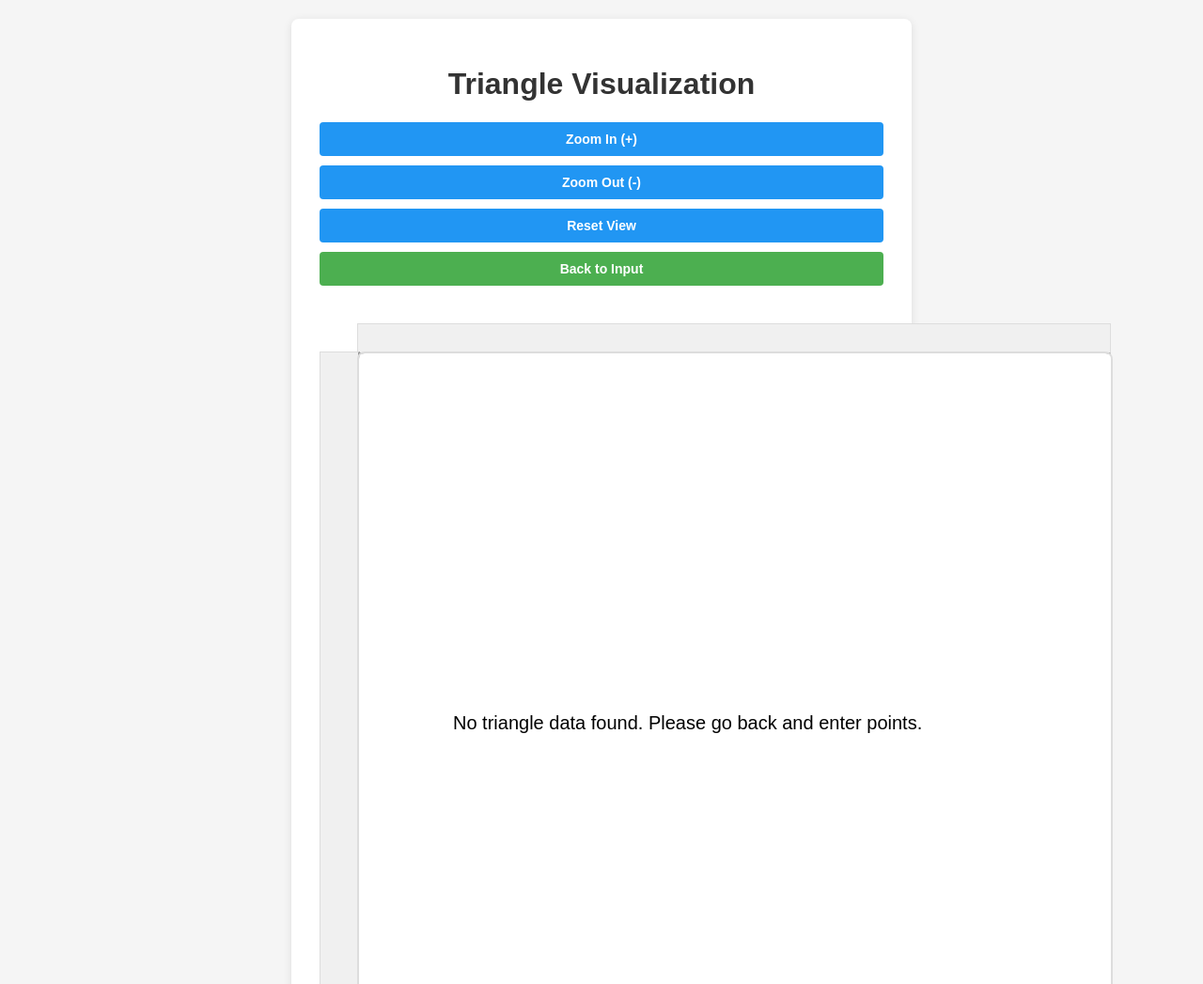
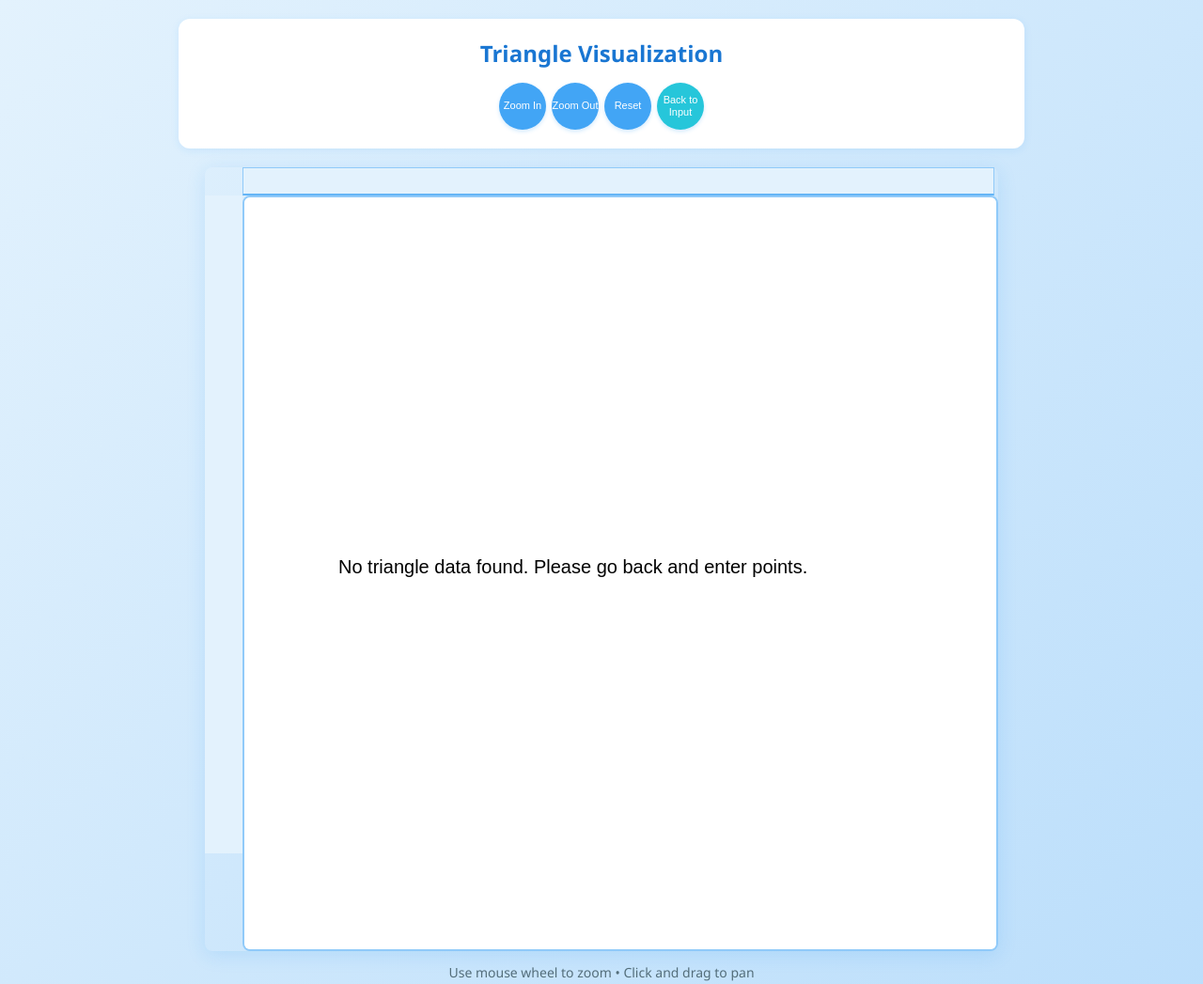
Before and after one commit to Yuvalheiman1/SmileCloudeHW, a plain HTML site: page display.html in a window 1280 px wide. Shown: the top 1047 px of the page at 94% size. Drawn offline with Linux system fonts and the light colour scheme.

Commit message:
Improve UI and styling for triangle visualization; enhance angle display
broke ruler fanctionality.

```diff
--- a/css/style.css
+++ b/css/style.css
@@ -1,10 +1,36 @@
 /* Styles for Triangle Angle Display */
 
+* {
+    box-sizing: border-box;
+}
+
 body {
-    font-family: Arial, sans-serif;
+    font-family: 'Segoe UI', Tahoma, Geneva, Verdana, sans-serif;
     margin: 0;
+    padding: 0;
+    background: linear-gradient(135deg, #e3f2fd 0%, #bbdefb 100%);
+    min-height: 100vh;
+}
+
+/* Page wrapper */
+.page-wrapper {
+    max-width: 1400px;
+    margin: 0 auto;
     padding: 20px;
-    background-color: #f5f5f5;
+    display: flex;
+    flex-direction: column;
+    align-items: center;
+}
+
+/* Header section */
+.header {
+    background-color: white;
+    padding: 20px 30px;
+    border-radius: 12px;
+    box-shadow: 0 2px 8px rgba(33, 150, 243, 0.1);
+    margin-bottom: 20px;
+    width: 100%;
+    max-width: 900px;
 }
 
 .container {
@@ -12,18 +38,21 @@ body {
     margin: 0 auto;
     background-color: white;
     padding: 30px;
-    border-radius: 8px;
-    box-shadow: 0 2px 10px rgba(0, 0, 0, 0.1);
+    border-radius: 12px;
+    box-shadow: 0 2px 8px rgba(33, 150, 243, 0.1);
 }
 
 h1 {
-    color: #333;
+    color: #1976d2;
     text-align: center;
+    margin: 0 0 15px 0;
+    font-size: 24px;
+    font-weight: 600;
 }
 
 p {
     text-align: center;
-    color: #666;
+    color: #546e7a;
     margin-bottom: 30px;
 }
 
@@ -60,61 +89,77 @@ input[type="number"] {
 
 input[type="number"]:focus {
     outline: none;
-    border-color: #4CAF50;
+    border-color: #42a5f5;
 }
 
 input[type="number"].invalid {
-    border-color: #f44336;
-    color: #f44336;
+    border-color: #ef5350;
+    color: #ef5350;
     background-color: #ffebee;
 }
 
 button {
     width: 100%;
     padding: 12px;
-    background-color: #4CAF50;
+    background-color: #42a5f5;
     color: white;
     border: none;
-    border-radius: 4px;
+    border-radius: 8px;
     font-size: 16px;
-    font-weight: bold;
+    font-weight: 600;
     cursor: pointer;
-    transition: background-color 0.3s;
+    transition: all 0.3s ease;
 }
 
 button:hover:not(:disabled) {
-    background-color: #45a049;
+    background-color: #1e88e5;
+    transform: translateY(-1px);
+    box-shadow: 0 4px 8px rgba(33, 150, 243, 0.3);
+}
+b0bec5;
+    cursor: not-allowed;
+    transform: none;
 }
 
-button:disabled {
-    background-color: #cccccc;
-    cursor: not-allowed;
+/* Canvas section */
+.canvas-section {
+    background-color: white;
+    padding: 30px;
+    border-radius: 12px;
+    box-shadow: 0 2px 8px rgba(33, 150, 243, 0.1);
+    display: flex;
+    flex-direction: column;
+    align-items: center;
 }
 
 /* Display page styles */
 .canvas-container {
     position: relative;
     display: inline-block;
-    margin: 20px auto;
+    margin: 0 auto;
+    padding-left: 40px; /* space for vertical ruler */
+    padding-top: 30px;  /* space for horizontal ruler */
+    box-shadow: 0 4px 20px rgba(33, 150, 243, 0.15);
+    border-radius: 8px;
+    overflow: visible;
 }
 
 .canvas-wrapper {
     display: flex;
     justify-content: center;
     overflow: hidden;
-    border: 2px solid #ddd;
+    border: 2px solid #90caf9;
     border-radius: 8px;
     background-color: #fafafa;
     position: relative;
-    margin-left: 40px;
-    margin-top: 30px;
+    margin: 0; /* flush inside container; padding on container makes room for rulers */
 }
 
 .ruler {
-    background-color: #f0f0f0;
-    color: #333;
+    background-color: #e3f2fd;
+    color: #1976d2;
     font-size: 10px;
-    font-family: monospace;
+    font-family: 'Courier New', monospace;
     position: absolute;
     overflow: hidden;
 }
@@ -124,33 +169,21 @@ button:disabled {
     width: 800px;
     top: 0;
     left: 40px;
-    border: 1px solid #ddd;
-    border-bottom: 2px solid #999;
+    border: 1px solid #90caf9;
+    border-bottom: 2px solid #64b5f6;
 }
 
 .ruler-vertical {
     width: 40px;
-    height: 800px;
+    height: 700px;
     left: 0;
-    top: 30px;
-    border: 1px solid #ddd;
-    border-right: 2px solid #999;
-    writing-mode: vertical-lr;
-}
-
-.ruler-mark {
-    position: absolute;
-    white-space: nowrap;
-}
-
-.ruler-tick {
-    position: absolute;
-    background-color: #999;
+    top: 30px;64b5f6;
 }
 
 canvas {
     cursor: grab;
     background-color: white;
+    display: block;
 }
 
 canvas:active {
@@ -159,30 +192,60 @@ canvas:active {
 
 .controls {
     display: flex;
-    gap: 10px;
+    gap: 6px;
     justify-content: center;
-    margin-bottom: 20px;
     flex-wrap: wrap;
 }
 
 .control-btn {
-    padding: 10px 20px;
-    background-color: #2196F3;
+    width: 50px;
+    height: 50px;
+    padding: 0;
+    background-color: #42a5f5;
     color: white;
     border: none;
-    border-radius: 4px;
-    font-size: 14px;
-    font-weight: bold;
+    border-radius: 50%;
+    font-size: 11px;
+    font-weight: 500;
     cursor: pointer;
-    transition: background-color 0.3s;
+    transition: all 0.2s ease;
+    box-shadow: 0 2px 4px rgba(33, 150, 243, 0.2);
+    display: flex;
+    align-items: center;
+    justify-content: center;
+    text-align: center;
+    line-height: 1.2;
 }
 
 .control-btn:hover {
-    background-color: #1976D2;
+    background-color: #1e88e5;
+    transform: translateY(-1px);
+    box-shadow: 0 4px 8px rgba(33, 150, 243, 0.3);
+}
+
+.control-btn:active {
+    transform: translateY(0);
+    box-shadow: 0 2px 4px rgba(33, 150, 243, 0.2);
 }
 
 .control-btn.back-btn {
-    background-color: #4CAF50;
+    background-color: #26c6da;
+}
+
+.control-btn.back-btn:hover {
+    background-color: #00acc1;
+}
+
+.instructions {
+    text-align: center;
+    color: #546e7a;
+    font-size: 13px;
+    margin-top: 20px;
+}
+
+.instructions p {
+    margin: 5px 0;
+    font-weight: 50olor: #4CAF50;
 }
 
 .control-btn.back-btn:hover {
--- a/display.html
+++ b/display.html
@@ -7,14 +7,17 @@
     <link rel="stylesheet" href="css/style.css">
 </head>
 <body>
-    <div class="container">
+    <div class="page-wrapper">
+        <div class="header">
             <h1>Triangle Visualization</h1>
             <div class="controls">
-            <button class="control-btn" id="zoomInBtn">Zoom In (+)</button>
-            <button class="control-btn" id="zoomOutBtn">Zoom Out (-)</button>
-            <button class="control-btn" id="resetBtn">Reset View</button>
+                <button class="control-btn" id="zoomInBtn">Zoom In</button>
+                <button class="control-btn" id="zoomOutBtn">Zoom Out</button>
+                <button class="control-btn" id="resetBtn">Reset</button>
                 <button class="control-btn back-btn" onclick="window.location.href='index.html'">Back to Input</button>
             </div>
+        </div>
+        <div class="canvas-section">
             <div class="canvas-container">
                 <div class="ruler ruler-horizontal" id="rulerX"></div>
                 <div class="ruler ruler-vertical" id="rulerY"></div>
@@ -23,7 +26,8 @@
                 </div>
             </div>
             <div class="instructions">
-            <p>Use mouse wheel to zoom | Click and drag to pan</p>
+                <p>Use mouse wheel to zoom • Click and drag to pan</p>
+            </div>
         </div>
     </div>
 
--- a/js/display.js
+++ b/js/display.js
@@ -251,7 +251,7 @@ function updateRulers() {
 
 // Draw a small arc at a vertex to mark the angle
 function drawAngleArc(ctx, vertex, p1, p2, angle, scale) {
-    const arcRadius = 30;
+    const arcRadius = 120;
 
     // Calculate start and end angles for the arc
     let startAngle = vectorAngle(vertex, p1);
@@ -281,15 +281,31 @@ function drawAngleArc(ctx, vertex, p1, p2, angle, scale) {
 
 // Draw angle value label
 function drawAngleLabel(ctx, vertex, centroid, angle, scale) {
-    // Position label between vertex and centroid
-    const labelX = vertex.x + (centroid.x - vertex.x) * 0.4;
-    const labelY = vertex.y + (centroid.y - vertex.y) * 0.4;
+    const arcRadius = 120;
+    const scaledArcRadius = arcRadius * scale;
 
-    ctx.font = `bold ${16 / scale}px Arial`;
-    ctx.fillStyle = '#4CAF50';
-    ctx.textAlign = 'center';
-    ctx.textBaseline = 'middle';
-    ctx.fillText(angle.toFixed(1) + '°', labelX, labelY);
+    // If arc is too small (heavily zoomed out), place label outside triangle
+    if (scaledArcRadius < 40) {
+        // Position outside the triangle, away from centroid
+        const labelX = vertex.x - (centroid.x - vertex.x) * 0.15;
+        const labelY = vertex.y - (centroid.y - vertex.y) * 0.15;
+
+        ctx.font = `bold ${12 / scale}px Arial`;
+        ctx.fillStyle = '#4CAF50';
+        ctx.textAlign = 'center';
+        ctx.textBaseline = 'middle';
+        ctx.fillText(angle.toFixed(1) + '°', labelX, labelY);
+    } else {
+        // Position inside the arc, closer to the vertex
+        const labelX = vertex.x + (centroid.x - vertex.x) * 0.15;
+        const labelY = vertex.y + (centroid.y - vertex.y) * 0.15;
+
+        ctx.font = `bold ${14 / scale}px Arial`;
+        ctx.fillStyle = '#4CAF50';
+        ctx.textAlign = 'center';
+        ctx.textBaseline = 'middle';
+        ctx.fillText(angle.toFixed(1) + '°', labelX, labelY);
+    }
 }
 
 // Draw a point with label
```
Lines whose indentation alone changed are shown as unchanged.
